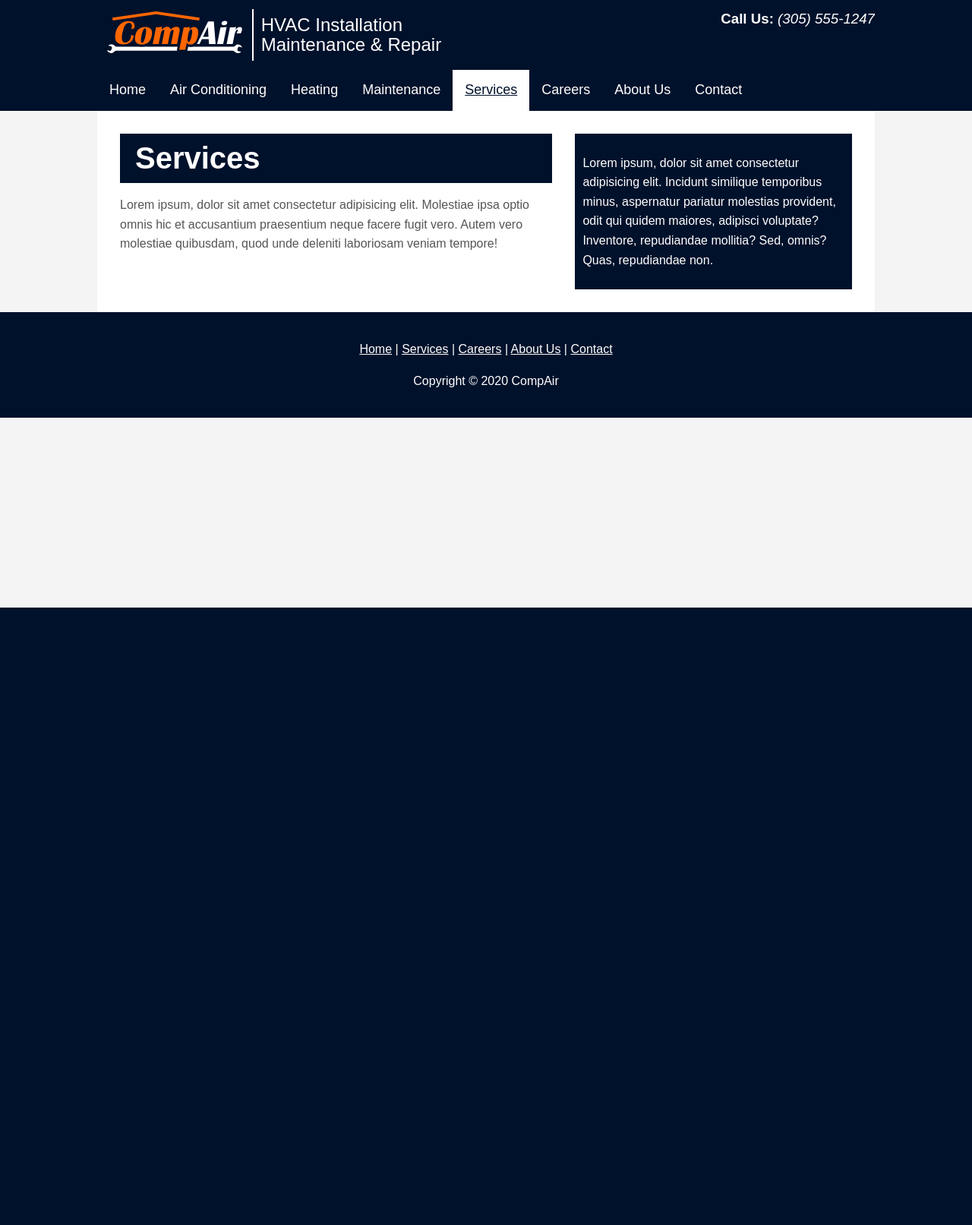
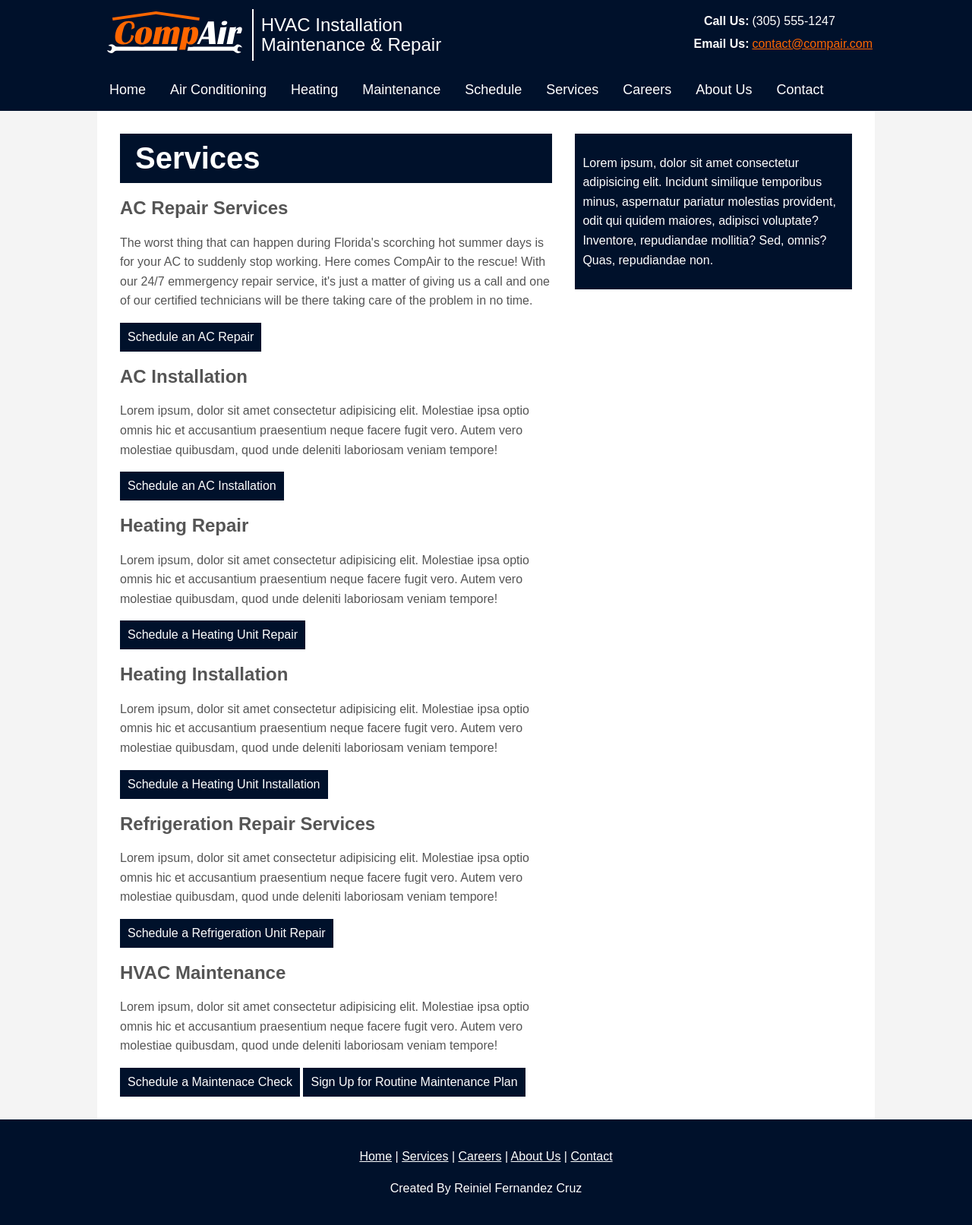
Before and after one commit to reinielfc/mdc-compair-php, a PHP site: page /services.html in a window 1280 px wide. Shown: the whole page at 76% size. Before the commit the page ends 800 px from the top, so only its background shows below. Run offline with PHP 8.4, Linux system fonts and the light colour scheme; some libraries are stand-ins or nearby versions.

Commit message:
updated for review

```diff
--- /dev/null
+++ b/css/aside-form.css
@@ -0,0 +1,3 @@
+
+
+@media (max-width: 1200px) {}
--- a/css/contact-form.css
+++ /dev/null
@@ -1,85 +0,0 @@
-#contact-form span {
-    color: #ff6600;
-}
-
-#contact-form table {
-    width: 100%;
-}
-
-#contact-form label {
-    display: block;
-    margin: 8px 0;
-}
-
-#contact-form .container {
-  margin: 0;
-}
-
-#contact-form input[type="text"]{
-    width: 90%;
-    border: none;
-    border-bottom: 2px solid;
-    border-bottom-color: #00112bff;
-    padding: 8px 6px;
-    font-size: 12pt;
-}
-
-#contact-form input[type="submit"] {
-    box-sizing: border-box;
-    border: none;
-    width: 150px;
-    padding: 10px;
-    font-size: 12pt;
-    background-color: #00112bff;
-    color: #fff;
-}
-
-#contact-form input[type="submit"]:hover {
-    text-decoration: underline;
-    cursor: pointer;
-}
-
-#contact-form input[type=text]:focus {
-    border-color: #ff6600;
-    color: #ff6600;
-}
-
-#contact-form textarea:focus {
-    border-color: #ff6600;
-}
-
-#contact-form input[type="text"]:placeholder-shown,
-#contact-form textarea:placeholder-shown {
-    font-style: italic;
-}
-
-#contact-form input[type="text"]:focus::placeholder,
-#contact-form textarea:focus::placeholder {
-    color: transparent;
-}
-
-#contact-form textarea {
-    box-sizing: border-box;
-    resize: vertical;
-    width: 100%;
-    max-height: 450px;
-    min-height: 150px;
-    padding: 8px 6px;
-    border: 2px solid #00112bff;
-    font-family: inherit;
-}
-
-#contact-form .choice-list {
-    list-style-type: none;
-    padding: 0;
-    margin: 0;
-}
-
-#contact-form .choice-list label {
-    display: inline;
-}
-
-#contact-form select {
-    width: 200px;
-    height: 25px;
-}
--- a/css/main.css
+++ b/css/main.css
@@ -13,11 +22,11 @@ body {
 }
 
 a {
-    color: goldenrod;
+    color: #f60;
 }
 
 .main {
-    background-color: white;
+    background-color: #ffffff;
 }
 
 .container {
@@ -84,7 +93,7 @@ a {
     text-align: center;
     font-size: 18px;
     text-decoration: none;
-    color: white;
+    color: #ffffff;
 }
 
 #navbar a:hover {
@@ -92,13 +101,13 @@ a {
 }
 
 #navbar a.active {
-    background: white;
-    color: #00112bff;
+    background: #ffffff;
+    color: #00112b;
     text-decoration: underline;
 }
 
 #showcase {
-    background-image: url('../images/showcase.jpg');
+    background-image: url('../img/showcase.jpg');
     background-position: center;
     background-repeat: no-repeat;
     background-size: cover;
@@ -133,44 +142,61 @@ a {
 #main {
     float: left;
     width: 60%;
-    background-color: white;
+    background-color: #ffffff;
     padding: 30px;
     padding-right: 15px;
     box-sizing: border-box;
 }
 
+#main button {
+    border: none;
+    padding: 10px;
+    font-size: 12pt;
+    background-color: #00112b;
+    color: #fff;
+}
+
+#main button:hover {
+    text-decoration: underline;
+    cursor: pointer;
+}
+
 #sidebar {
     float: right;
     width: 40%;
-    color: white;
+    color: #ffffff;
     padding: 30px;
     padding-left: 15px;
     box-sizing: border-box;
 }
 
 #sidebar .container {
-    background: #00112bff;
+    background: #00112b;
     width: auto;
     padding: 10px;
     margin: 0;
 }
 
 #main-footer {
-    background: #00112bff;
-    color: white;
+    background: #00112b;
+    color: #ffffff;
     text-align: center;
     padding: 20px;
 }
 
 #main-footer a {
-    color: white;
+    color: #ffffff;
 }
 
 #main-footer a:hover {
-    color: #ff6600;
+    color: #f60;
 }
 
 @media (max-width: 1200px) {
+
+    .container {
+        width: 98%;
+    }
 
     .main.container {
         width: 100%;
--- a/services.html
+++ b/services.html
@@ -1,24 +1,31 @@
 <!DOCTYPE html>
 <html lang=en>
-
 <head>
     <title>Services | CompAir</title>
-    <link rel="icon" href="images/favicon.svg">
+    <link rel="icon" href="img/favicon.svg">
     <link rel="stylesheet" type="text/css" href="css/main.css">
     <link rel="stylesheet" type="text/css" href="css/contact-form.css">
     <meta charset="UTF-8">
+    <script src="https://ajax.aspnetcdn.com/ajax/jQuery/jquery-3.1.1.min.js"></script>
 </head>
-
 <body>
     <header id="main-header">
         <div class="container">
-            <!--<h1>CompAir</h1>-->
             <div class="left">
-                <a href="index.html"><img src="images/logo.svg" alt="CompAir"></a>
-                <h2>HVAC Installation <br> Maintenance & Repair</h2>
+                <a href="index.php"><img src="img/logo.svg" alt="CompAir"></a>
+                <h2>HVAC Installation<br>Maintenance & Repair</h2>
             </div>
             <div class="right">
-                <h3>Call Us: <i style="font-weight: 100;">(305) 555-1247</i></h3>
+                <table>
+                    <tr>
+                        <td style="text-align: right; font-weight: bold;">Call Us:</td>
+                        <td style="text-align: left;">(305) 555-1247</td>
+                    </tr>
+                    <tr>
+                        <td style="text-align: right; font-weight: bold;">Email Us:</td>
+                        <td style="text-align: left;"><a href="mailto: contact@compair.com">contact@compair.com</a></td>
+                    </tr>
+                </table>
             </div>
         </div>
     </header>
@@ -26,14 +33,15 @@
     <nav id="navbar">
         <div class="container">
             <ul>
-                <li><a href="./index.html">Home</a></li>
-                <li><a href="./services.html#">Air Conditioning</a></li>
-                <li><a href="./services.html#">Heating</a></li>
-                <li><a href="./services.html#">Maintenance</a></li>
-                <li><a href="./services.html" class="active">Services</a></li>
-                <li><a href="./careers.html">Careers</a></li>
-                <li><a href="./about-us.html">About Us</a></li>
-                <li><a href="./contact.html">Contact</a></li>
+				<li><a id="home" href="./index.php">Home</a></li>
+				<li><a id="air-conditioning" href="./services.php#ac-repair-services">Air Conditioning</a></li>
+				<li><a id="heating" href="./services.php#heating-repair">Heating</a></li>
+				<li><a id="maintenance" href="./services.php#hvac-maintenance">Maintenance</a></li>
+				<li><a id="schedule" href="./schedule-form.php">Schedule</a></li>
+				<li><a id="services" href="./services.php">Services</a></li>
+				<li><a id="careers" href="./careers.php">Careers</a></li>
+				<li><a id="about-us" href="./about-us.php">About Us</a></li>
+				<li><a id="contact" href="./contact.php">Contact</a></li>
             </ul>
         </div>
     </nav>
@@ -43,30 +51,64 @@
             <div id="main-heading">
                 <h1>Services</h1>
             </div>
+
+            <h2 id="ac-repair-services">AC Repair Services</h2>
+            <p>The worst thing that can happen during Florida's scorching hot summer days is
+            for your AC to suddenly stop working. Here comes CompAir to the rescue! With our
+            24/7 emmergency repair service, it's just a matter of giving us a call and one
+            of our certified technicians will be there taking care of the problem in no time.</p>
+            <button onclick="">Schedule an AC Repair</button>
+
+            <h2 id="ac-installation">AC Installation</h2>
             <p>Lorem ipsum, dolor sit amet consectetur adipisicing elit. Molestiae ipsa optio
-                omnis hic et accusantium praesentium neque facere fugit vero. Autem vero molestiae
-                quibusdam, quod unde deleniti laboriosam veniam tempore!</p>
+            omnis hic et accusantium praesentium neque facere fugit vero. Autem vero molestiae
+            quibusdam, quod unde deleniti laboriosam veniam tempore!</p>
+            <button onclick="">Schedule an AC Installation</button>
+
+            <h2 id="heating-repair">Heating Repair</h2>
+            <p>Lorem ipsum, dolor sit amet consectetur adipisicing elit. Molestiae ipsa optio
+            omnis hic et accusantium praesentium neque facere fugit vero. Autem vero molestiae
+            quibusdam, quod unde deleniti laboriosam veniam tempore!</p>
+            <button onclick="">Schedule a Heating Unit Repair</button>
+
+            <h2 id="heating-installation">Heating Installation</h2>
+            <p>Lorem ipsum, dolor sit amet consectetur adipisicing elit. Molestiae ipsa optio
+            omnis hic et accusantium praesentium neque facere fugit vero. Autem vero molestiae
+            quibusdam, quod unde deleniti laboriosam veniam tempore!</p>
+            <button onclick="">Schedule a Heating Unit Installation</button>
+
+            <h2 id="refrigeration-repair-services">Refrigeration Repair Services</h2>
+            <p>Lorem ipsum, dolor sit amet consectetur adipisicing elit. Molestiae ipsa optio
+            omnis hic et accusantium praesentium neque facere fugit vero. Autem vero molestiae
+            quibusdam, quod unde deleniti laboriosam veniam tempore!</p>
+            <button onclick="">Schedule a Refrigeration Unit Repair</button>
+
+            <h2 id="hvac-maintenance">HVAC Maintenance</h2>
+            <p>Lorem ipsum, dolor sit amet consectetur adipisicing elit. Molestiae ipsa optio
+            omnis hic et accusantium praesentium neque facere fugit vero. Autem vero molestiae
+            quibusdam, quod unde deleniti laboriosam veniam tempore!</p>
+            <button onclick="">Schedule a Maintenace Check</button>
+            <button onclick="">Sign Up for Routine Maintenance Plan</button>
         </section>
 
         <aside id="sidebar">
             <div class="container">
                 <p>Lorem ipsum, dolor sit amet consectetur adipisicing elit. Incidunt similique
-                    temporibus minus, aspernatur pariatur molestias provident, odit qui quidem maiores,
-                    adipisci voluptate? Inventore, repudiandae mollitia? Sed, omnis? Quas, repudiandae non.</p>
+                temporibus minus, aspernatur pariatur molestias provident, odit qui quidem maiores,
+                adipisci voluptate? Inventore, repudiandae mollitia? Sed, omnis? Quas, repudiandae non.</p>
             </div>
         </aside>
-    </div>
+	</div>
 
     <footer id="main-footer">
         <p>
-            <a href="index.html">Home</a> |
-            <a href="services.html">Services</a> |
-            <a href="careers.html">Careers</a> |
-            <a href="about-us.html">About Us</a> |
-            <a href="contact.html">Contact</a>
+            <a href="index.php">Home</a> |
+            <a href="services.php">Services</a> |
+            <a href="careers.php">Careers</a> |
+            <a href="about-us.php">About Us</a> |
+            <a href="contact.php">Contact</a>
         </p>
-        <p>Copyright &copy; 2020 CompAir</p>
+        <p>Created By Reiniel Fernandez Cruz</p>
     </footer>
 </body>
-
 </html>
```
Also changed, not shown: other parts of css/main.css (+18 -14 lines), about-us.html (+64 -49 lines), careers.html (+39 -28 lines), contact.html (+50 -42 lines), css/main-form.css (added, +85 -0 lines), index.html (+34 -23 lines), js/utils.js (added, +29 -0 lines), images/showcase.jpg (deleted), img/favicon.svg (renamed from images/favicon.svg), img/logo.svg (renamed from images/logo.svg), 1 other file.
